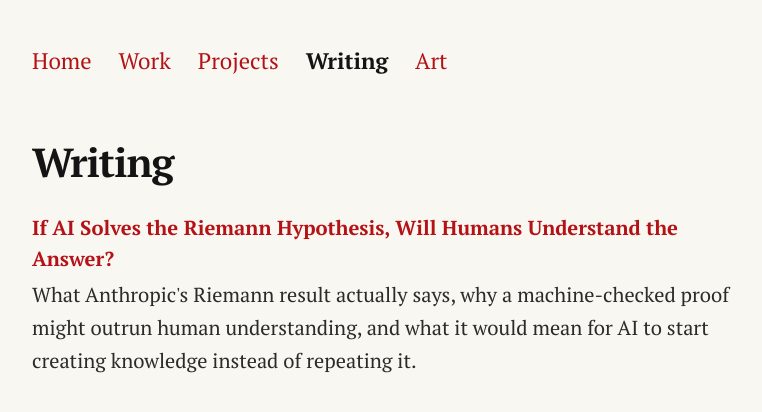
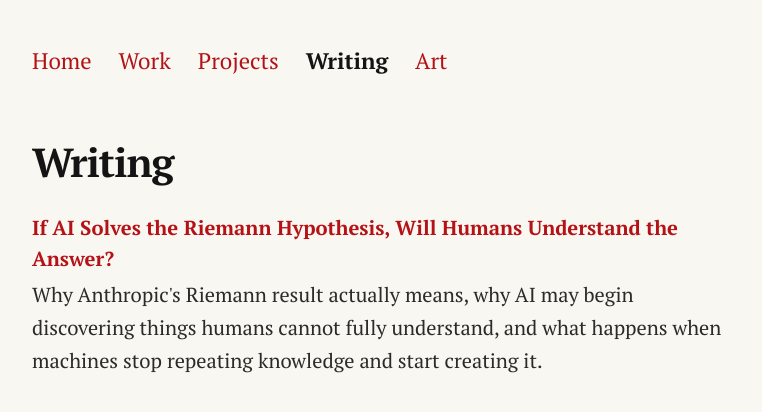
Before and after one commit to armaansingla14/personal-website, a React (Vite) app in the folder armaan-singla-portfolio-main/: page /writing in a window 1280 px wide. Shown: the top 412 px of the page, without its empty margins (257-1019 px from the left). Built offline with nearby package versions, Linux system fonts and the light colour scheme.

Commit message:
Update Riemann essay description on Writing page

```diff
--- a/armaan-singla-portfolio-main/src/data/essays.ts
+++ b/armaan-singla-portfolio-main/src/data/essays.ts
@@ -30,7 +30,7 @@
       "If AI Solves the Riemann Hypothesis, Will Humans Understand the Answer?",
     date: "August 15, 2026, 11:54 AM",
     description:
-      "What Anthropic's Riemann result actually says, why a machine-checked proof might outrun human understanding, and what it would mean for AI to start creating knowledge instead of repeating it.",
+      "Why Anthropic's Riemann result actually means, why AI may begin discovering things humans cannot fully understand, and what happens when machines stop repeating knowledge and start creating it.",
     sections: [
       {
         id: "introduction",
```
